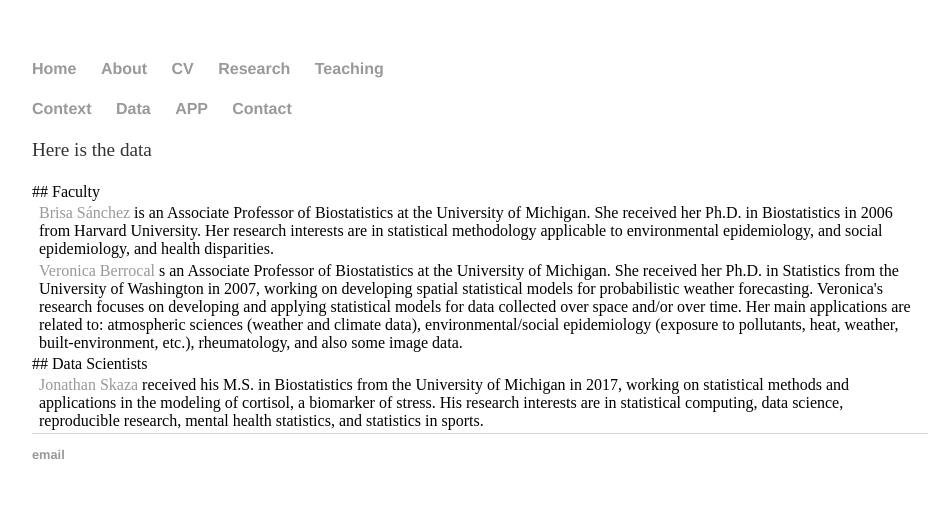
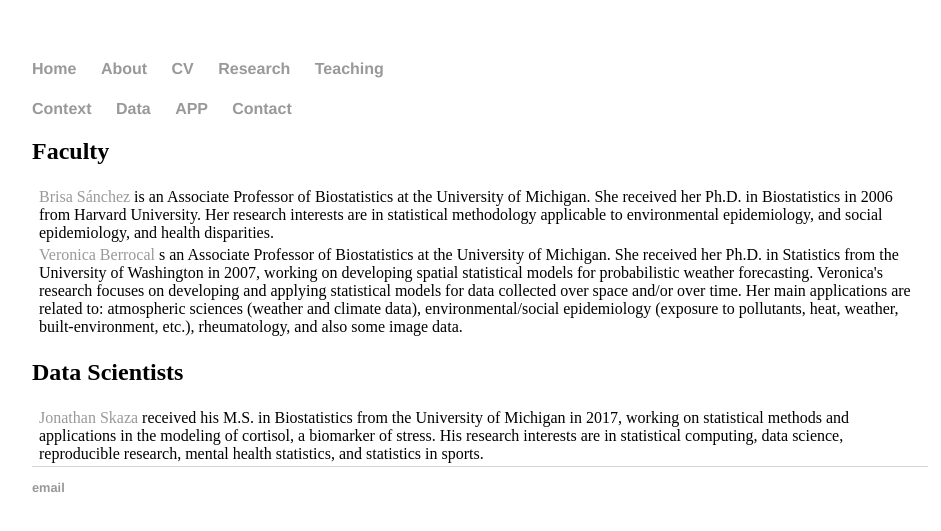
Before and after one commit to psp6/psp6.github.io, a Jekyll site: the page built from research/data/index.md, in a window 1280 px wide. Shown: the top 531 px of the page, without its empty margins (160-1101 px from the left). Built offline with Jekyll 4.4.1, drawn with Linux system fonts in a browser that asks for light colours.

Commit message:
Update and rename index.html to index.md

```diff
--- a/research/data/index.html
+++ b/research/data/index.md
@@ -2,12 +2,6 @@
 layout: base
 title: data
 ---
-
-<div class="blurb">
-
-<p> Here is the data </p>
-
- </div>
 
 
 ## Faculty
```
